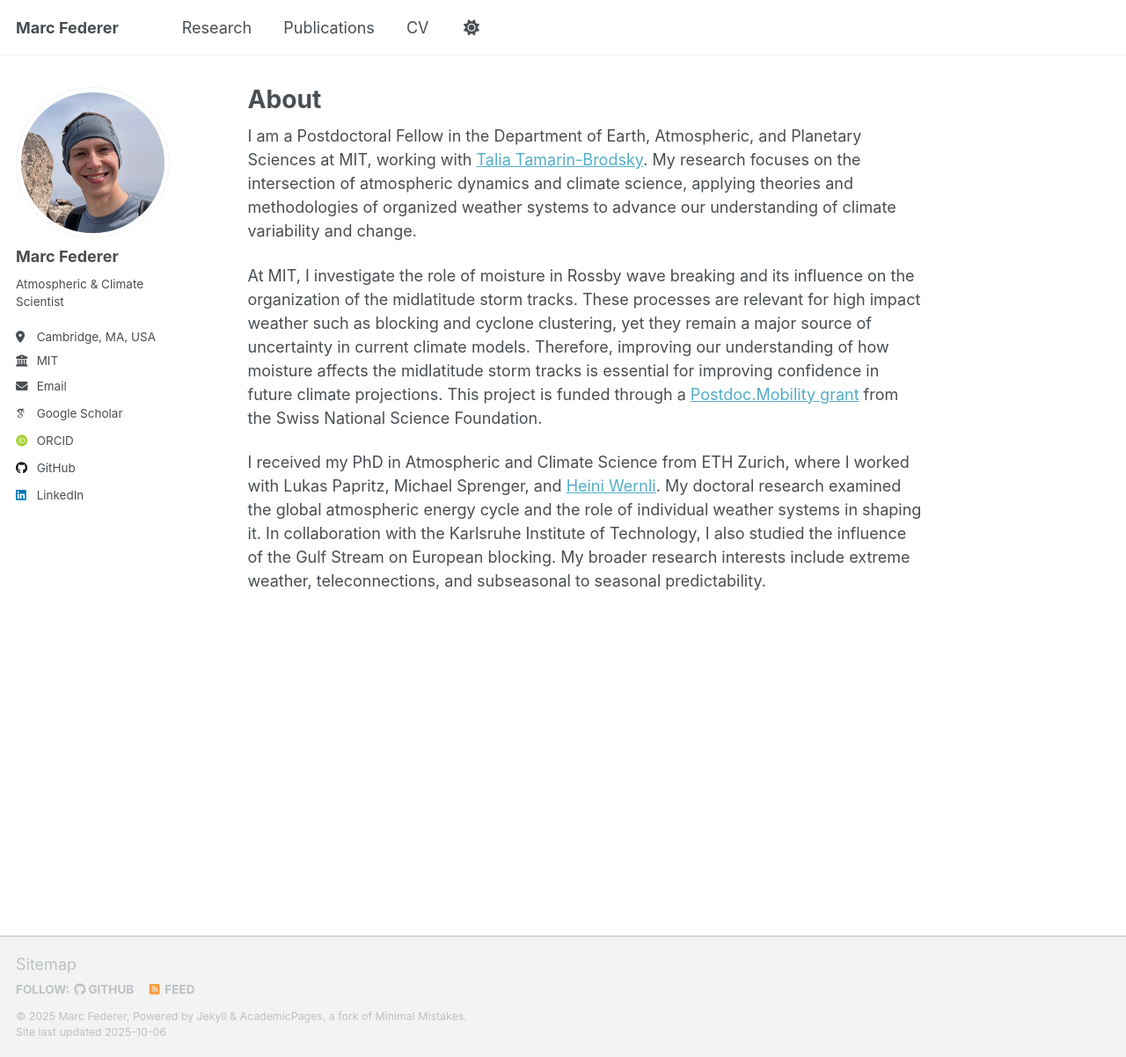
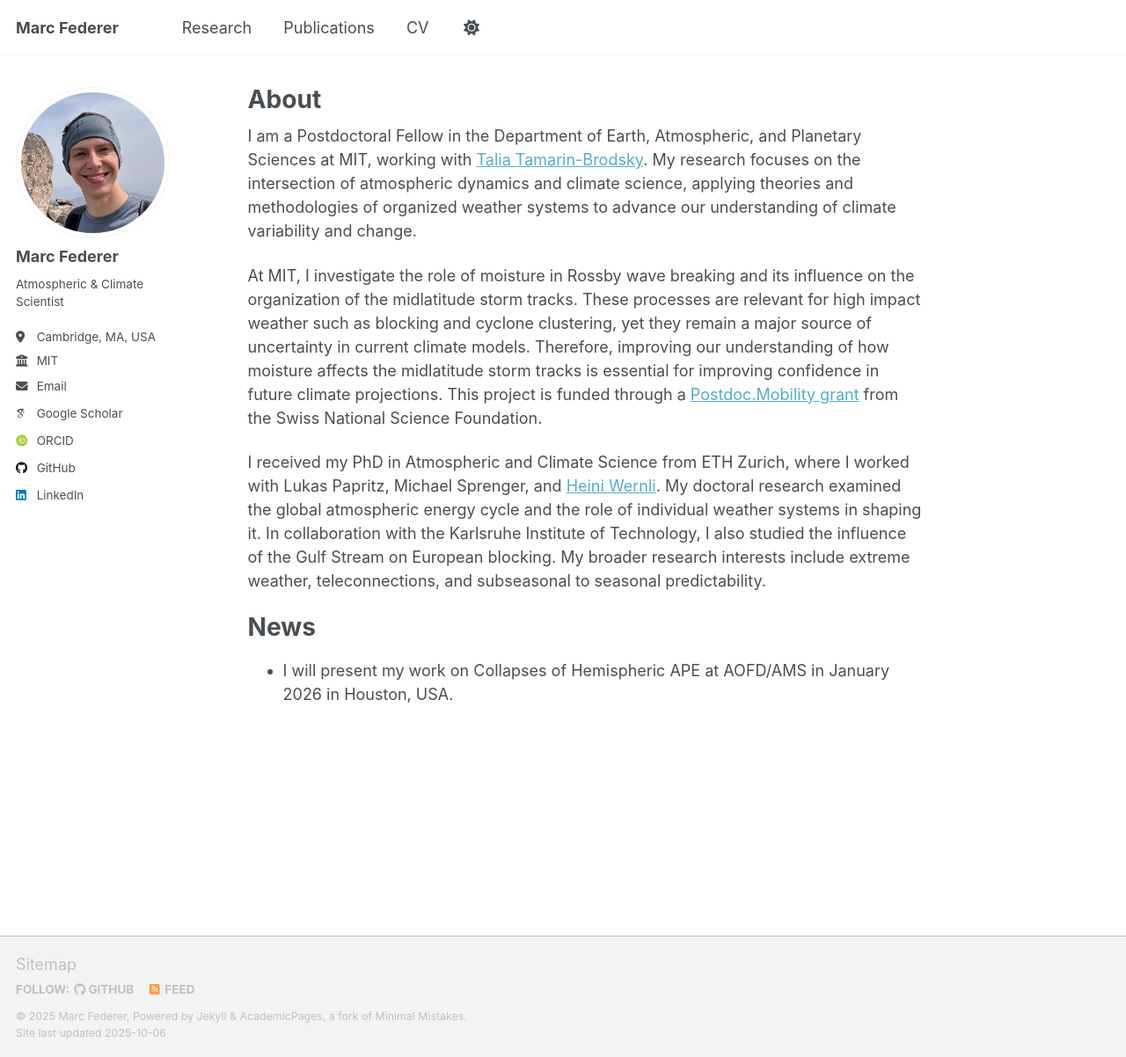
Before and after one commit to marcfederer/marcfederer.github.io, a Jekyll site: the page built from _pages/about.md, in a window 1280 px wide and 1202 px high. Shown: the whole window at 88% size. Built offline with Jekyll 4.4.1, drawn with Linux system fonts in a browser that asks for light colours; some web fonts are replaced; a script that is not in the unit is left out.

Commit message:
Add news section to about page
Added a news section with upcoming presentation details.

```diff
--- a/_pages/about.md
+++ b/_pages/about.md
@@ -12,3 +12,7 @@ I am a Postdoctoral Fellow in the Department of Earth, Atmospheric, and Planetar
 At MIT, I investigate the role of moisture in Rossby wave breaking and its influence on the organization of the midlatitude storm tracks. These processes are relevant for high impact weather such as blocking and cyclone clustering, yet they remain a major source of uncertainty in current climate models. Therefore, improving our understanding of how moisture affects the midlatitude storm tracks is essential for improving confidence in future climate projections. This project is funded through a [Postdoc.Mobility grant](https://data.snf.ch/grants/grant/230407) from the Swiss National Science Foundation.
 
 I received my PhD in Atmospheric and Climate Science from ETH Zurich, where I worked with Lukas Papritz, Michael Sprenger, and [Heini Wernli](https://iac.ethz.ch/group/atmospheric-dynamics.html). My doctoral research examined the global atmospheric energy cycle and the role of individual weather systems in shaping it. In collaboration with the Karlsruhe Institute of Technology, I also studied the influence of the Gulf Stream on European blocking. My broader research interests include extreme weather, teleconnections, and subseasonal to seasonal predictability.
+
+News
+======
+* I will present my work on Collapses of Hemispheric APE at AOFD/AMS in January 2026 in Houston, USA.
```
